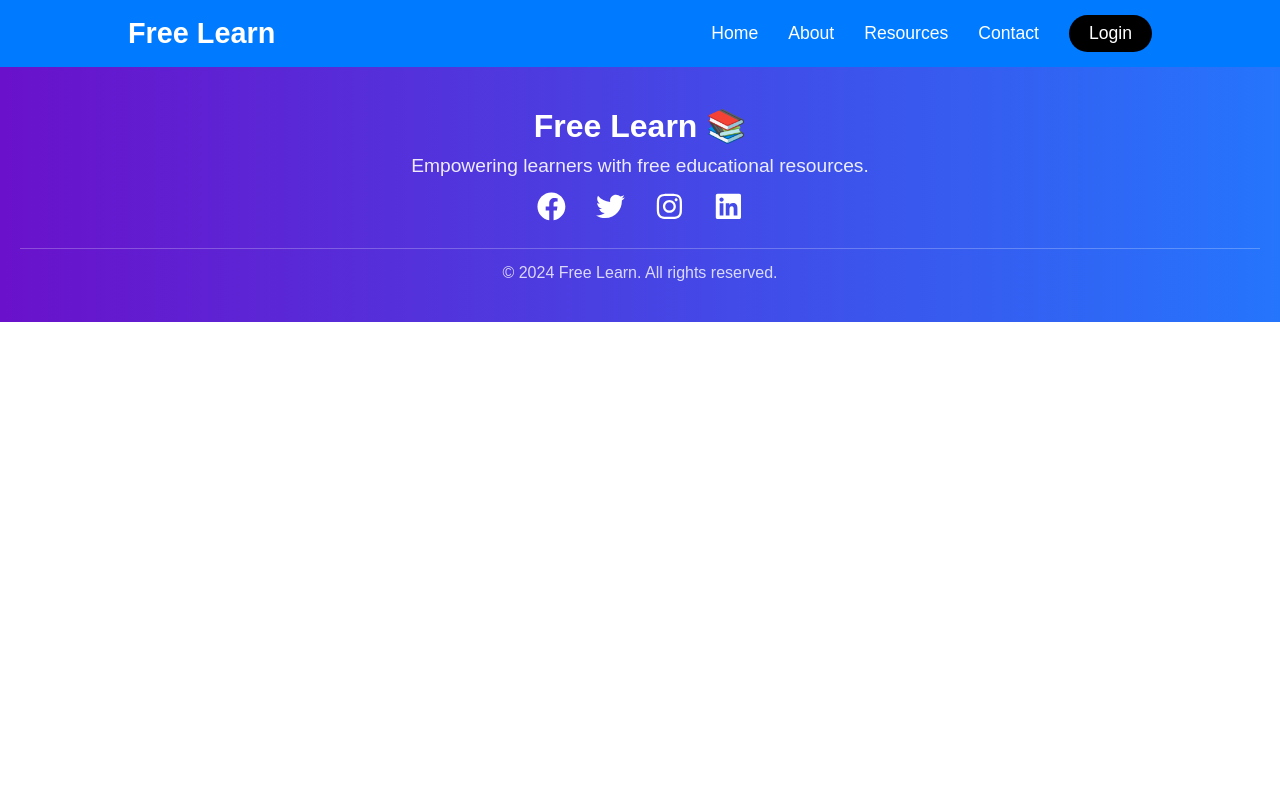
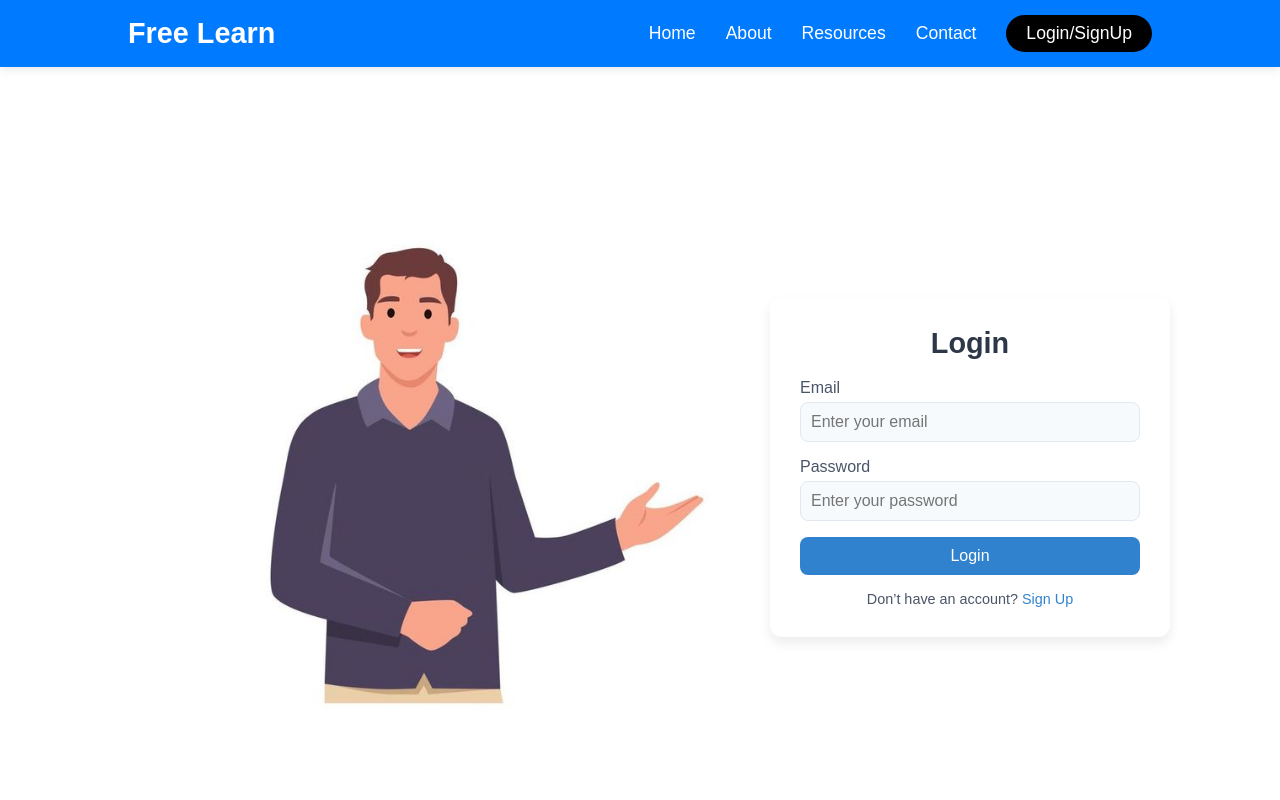
Before and after one commit to dhanushgubba/Freelearnapp, a React (Create React App) app: page /login in a window 1280 px wide. Shown: the top 800 px of the page. Built offline with nearby package versions, Linux system fonts and the light colour scheme.

Commit message:
updated login page

```diff
--- a/src/App.js
+++ b/src/App.js
@@ -4,6 +4,7 @@
 import Home from './Pages/Home';
 import Navbar from './components/Navbar';
 import Footer from './components/Footer';
+import Login from './Pages/Login';
 
 const App = () => {
   const Layout = () => {
@@ -13,6 +14,7 @@
         <Routes>
           <Route path="/" element={<LandingPage />} />
           <Route path="/home" element={<Home />} />
+          <Route path="/login" element={<Login />} />
         </Routes>
         <Footer />
       </>
--- /dev/null
+++ b/src/Pages/Login.css
@@ -0,0 +1,152 @@
+/* General Container */
+.login-container {
+  display: flex;
+  flex-direction: row;
+  align-items: center;
+  justify-content: center;
+  min-height: 100vh;
+  padding: 20px;
+  gap: 40px; /* More spacing between image and form */
+}
+
+/* Left Side - Image */
+.login-image {
+  flex: 1;
+  display: flex;
+  justify-content: center;
+  align-items: center;
+  max-width: 50%;
+}
+
+.login-image img {
+  width: 100%;
+  max-width: 650px;
+  height: auto;
+  border-radius: 12px;
+  object-fit: cover;
+}
+
+/* Right Side - Login Form */
+.login-form {
+  flex: 1;
+  max-width: 400px;
+  padding: 30px;
+  background: #fff;
+  border-radius: 12px;
+  box-shadow: 0 6px 12px rgba(0, 0, 0, 0.08);
+  text-align: center;
+}
+
+/* Heading */
+.login-form h2 {
+  font-size: 1.8rem;
+  font-weight: 600;
+  margin-bottom: 1.2rem;
+  color: #2d3748;
+}
+
+/* Input Group */
+.input-group {
+  margin-bottom: 1rem;
+  text-align: left;
+}
+
+.input-group label {
+  display: block;
+  margin-bottom: 0.3rem;
+  font-weight: 500;
+  color: #4a5568;
+}
+
+.input-group input {
+  width: 100%;
+  padding: 10px;
+  border: 1px solid #e2e8f0;
+  border-radius: 8px;
+  font-size: 1rem;
+  background-color: #f7fafc;
+  transition: border-color 0.2s ease;
+}
+
+.input-group input:focus {
+  border-color: #3182ce;
+  outline: none;
+}
+
+/* Button */
+button {
+  width: 100%;
+  padding: 10px;
+  background-color: #3182ce;
+  color: #fff;
+  border: none;
+  border-radius: 8px;
+  font-size: 1rem;
+  font-weight: 500;
+  cursor: pointer;
+  transition: background-color 0.2s ease, transform 0.1s ease;
+}
+
+button:hover {
+  background-color: #2b6cb0;
+  transform: scale(1.02);
+}
+
+/* Sign Up Link */
+.signup-link {
+  margin-top: 1rem;
+  font-size: 0.9rem;
+  color: #4a5568;
+}
+
+.signup-link a {
+  color: #3182ce;
+  text-decoration: none;
+  font-weight: 500;
+}
+
+.signup-link a:hover {
+  text-decoration: underline;
+}
+
+/* Responsive Design */
+@media (max-width: 900px) {
+  .login-container {
+    flex-direction: column;
+    text-align: center;
+    gap: 20px;
+  }
+
+  .login-image {
+    max-width: 100%;
+  }
+
+  .login-form {
+    width: 100%;
+    max-width: 90%;
+    padding: 20px;
+  }
+
+  .login-image img {
+    max-width: 300px;
+  }
+}
+
+@media (max-width: 600px) {
+  .login-form {
+    max-width: 100%;
+    padding: 15px;
+  }
+
+  .input-group input {
+    padding: 8px;
+  }
+
+  button {
+    padding: 8px;
+  }
+
+  .signup-link {
+    font-size: 0.85rem;
+  }
+}
--- /dev/null
+++ b/src/Pages/Login.js
@@ -0,0 +1,61 @@
+import React, { useState } from 'react';
+import './Login.css';
+import loginImage from '../assets/login.jpg';
+
+const Login = () => {
+  const [email, setEmail] = useState('');
+  const [password, setPassword] = useState('');
+
+  const handleLogin = (e) => {
+    e.preventDefault();
+    console.log('Logging in with:', { email, password });
+    // Add actual login logic here (e.g., API call) if needed
+  };
+
+  return (
+    <div className="login-container">
+      {/* Left Side - Image */}
+      <div className="login-image">
+        <img src={loginImage} alt="Login Illustration" />
+      </div>
+
+      {/* Right Side - Login Form */}
+      <div className="login-form">
+        <h2>Login</h2>
+        <form onSubmit={handleLogin}>
+          <div className="input-group">
+            <label htmlFor="email">Email</label>
+            <input
+              id="email"
+              type="email"
+              placeholder="Enter your email"
+              value={email}
+              onChange={(e) => setEmail(e.target.value)}
+              required
+            />
+          </div>
+
+          <div className="input-group">
+            <label htmlFor="password">Password</label>
+            <input
+              id="password"
+              type="password"
+              placeholder="Enter your password"
+              value={password}
+              onChange={(e) => setPassword(e.target.value)}
+              required
+            />
+          </div>
+
+          <button type="submit">Login</button>
+
+          <p className="signup-link">
+            Don’t have an account? <a href="/signup">Sign Up</a>
+          </p>
+        </form>
+      </div>
+    </div>
+  );
+};
+
+export default Login;
--- a/src/components/Navbar.js
+++ b/src/components/Navbar.js
@@ -30,7 +30,7 @@
           className="login-btn"
           onClick={() => setIsOpen(false)}
         >
-          Login
+          Login/SignUp
         </Link>
       </div>
 
```
